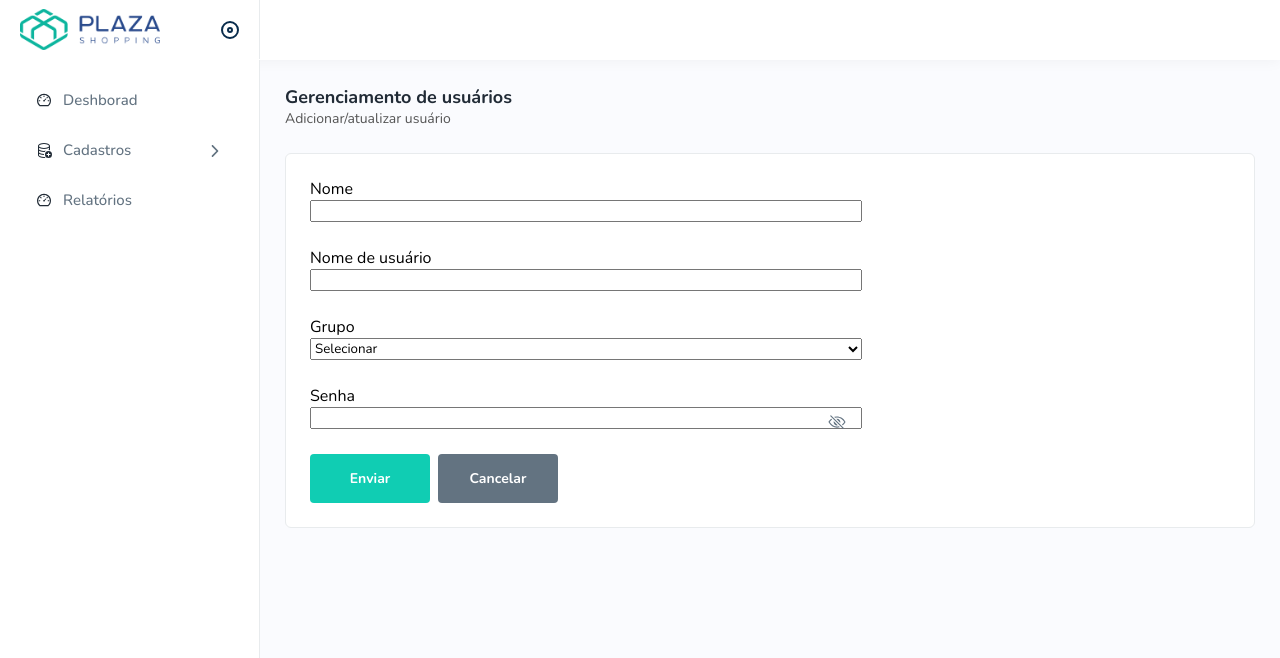
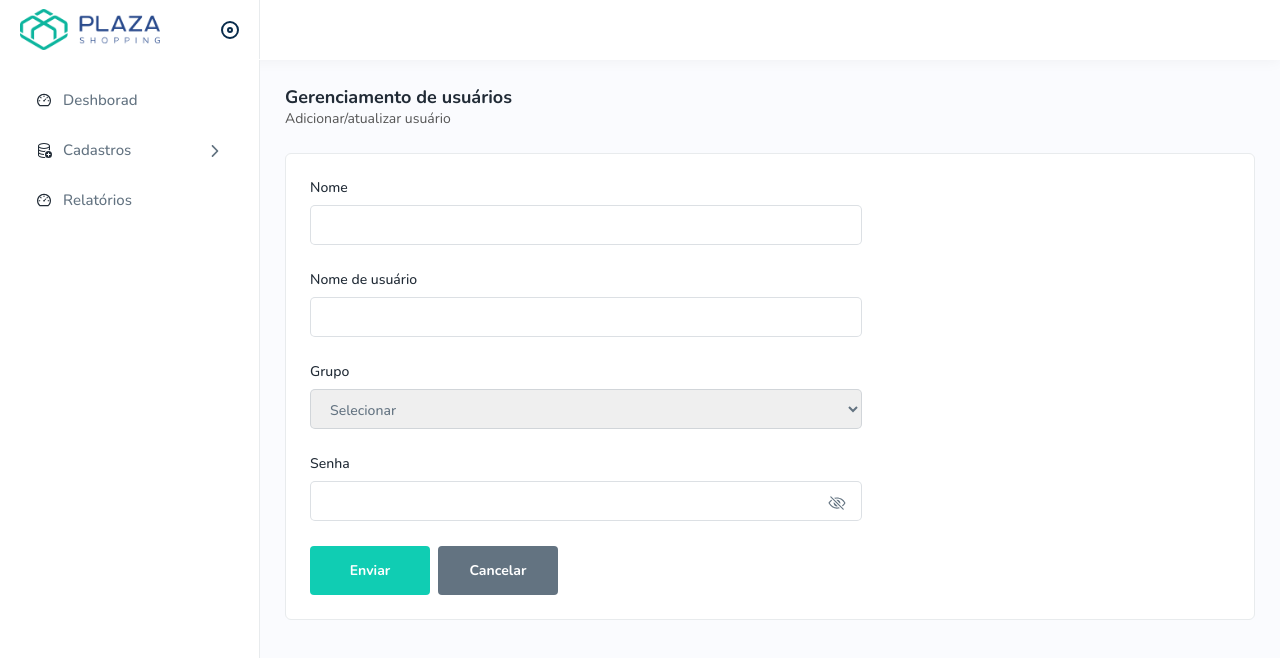
Before and after one commit to iraeveras/auditoria_loja, a React (Vite) app: page / in a window 1280 px wide. Shown: the top 658 px of the page. Built offline with nearby package versions, Linux system fonts and the light colour scheme.

Commit message:
refatoração

```diff
--- a/src/index.css
+++ b/src/index.css
@@ -6,6 +6,48 @@
   box-sizing: border-box;
   font-family: 'Nunito', sans-serif;
 }
+
+body {
+  /* margin: 0;
+  padding: 0;
+  display: flex;
+  place-items: center; */
+  min-width: 320px;
+  min-height: 100vh;
+  background: #fafbfe;
+  transition: all 0.3s ease;
+}
+
+a {
+  text-decoration: none;
+}
+a:hover {
+  color: #535bf2;
+}
+
+label {
+  margin-bottom: 8px;
+  color: #212b36;
+  font-weight: 500;
+  font-size: 14px;
+  display: block;
+}
+
+input[type="text"],
+input[type="password"],
+select {
+    border: 1px solid rgba(145, 158, 171, .32);
+    height: 40px;
+    width: 100%;
+    font-size: 14px;
+    font-weight: 500;
+    color: #637381;
+    padding: 10px 15px;
+    border-radius: 5px;
+    outline: none;
+}
+
+
 
 /* :root {
   font-family: 'Nunito', sans-serif;
@@ -21,24 +63,6 @@
   -webkit-font-smoothing: antialiased;
   -moz-osx-font-smoothing: grayscale;
 } */
-
-a {
-  text-decoration: none;
-}
-a:hover {
-  color: #535bf2;
-}
-
-body {
-  /* margin: 0;
-  padding: 0;
-  display: flex;
-  place-items: center; */
-  min-width: 320px;
-  min-height: 100vh;
-  background: #fafbfe;
-  transition: all 0.3s ease;
-}
 
 /* h1 {
   font-size: 3.2em;
```
